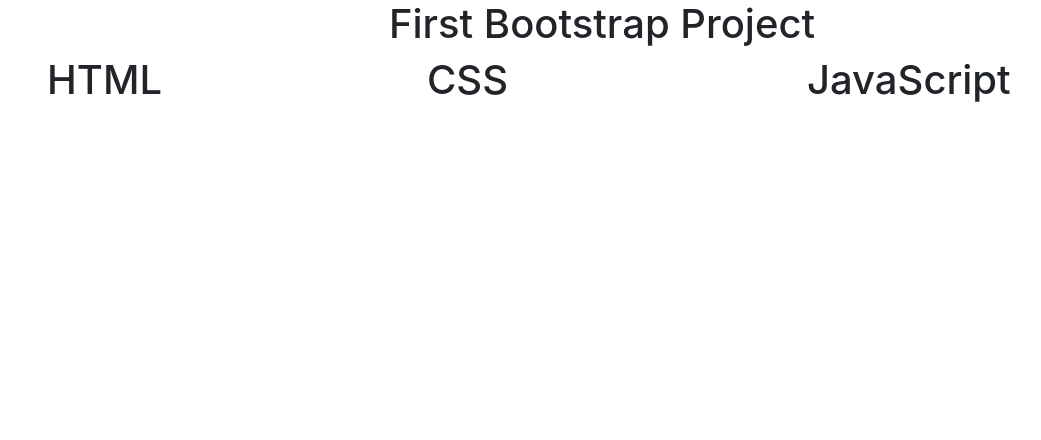
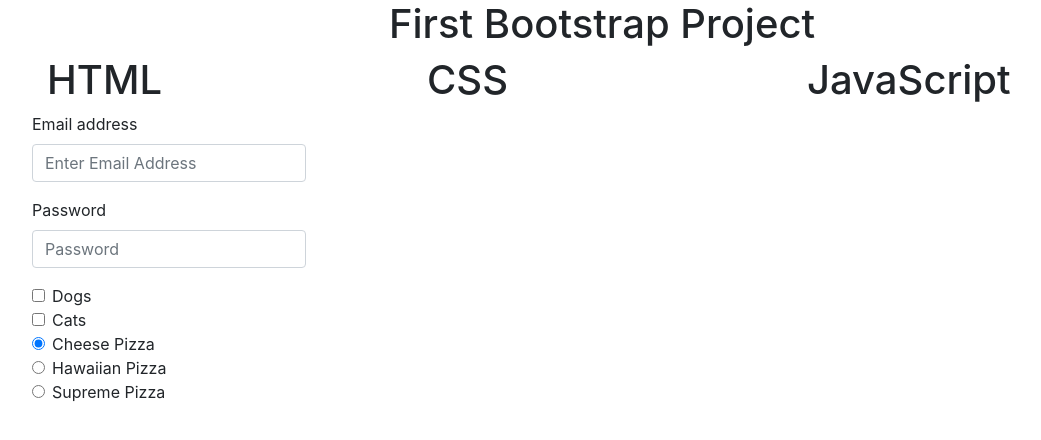
Before and after one commit to gabeaustin/bootstrap-4-drills, a plain HTML site: page index.html in a window 1280 px wide. Shown: the whole page, without its empty margins (38-1079 px from the left). Drawn offline with nearby package versions, Linux system fonts and the light colour scheme.

Commit message:
added form, check boxes and radio buttons

```diff
--- a/index.html
+++ b/index.html
@@ -3,7 +3,7 @@
     <head>
         <meta charset="UTF-8">
         <meta name="viewport" content="width=device-width, initial-scale=1.0">
-        <title>Document</title>
+        <title>First Bootstrap Project</title>
 
         <link rel="stylesheet" href="https://maxcdn.bootstrapcdn.com/bootstrap/4.0.0/css/bootstrap.min.css" integrity="sha384-Gn5384xqQ1aoWXA+058RXPxPg6fy4IWvTNh0E263XmFcJlSAwiGgFAW/dAiS6JXm" crossorigin="anonymous">
         <!-- <link rel="stylesheet" href="styles.css"> -->
@@ -26,6 +26,43 @@
                 </div>
             </div>
 
+            <div class="row">
+                <form action="">
+                    <div class="form-group">
+                        <label for="exampleInputEmail1">Email address</label>
+                        <input type="email" class="form-control" id="userEmail" aria-describedby="emailHelp" placeholder="Enter Email Address">
+                    </div>
+                    <div class="form-group">
+                        <label for="exampleInputPassword1">Password</label>
+                        <input type="password" class="form-control" id="userPassword" placeholder="Password">
+                    </div>
+                    <div class="form-check">
+                        <input class="form-check-input" type="checkbox" value="" id="dogsCheck">
+                        <label class="form-check-label" for="dogsCheck">Dogs</label>
+                    </div>
+
+                    <div class="form-check">
+                        <input class="form-check-input" type="checkbox" value="" id="catsCheck">
+                        <label class="form-check-label" for="catsCheck">Cats</label>
+                    </div>
+
+                    <div class="form-check">
+                        <input class="form-check-input" type="radio" name="pizzaOptionsRadios" id="cheesePizzaRadio" value="cheese" checked>
+                        <label class="form-check-label" for="exampleRadios1">Cheese Pizza</label>
+                    </div>
+
+                    <div class="form-check">
+                        <input class="form-check-input" type="radio" name="pizzaOptionsRadios" id="hawaiianPizzaRadio" value="hawaiian">
+                        <label class="form-check-label" for="hawaiianPizzaRadio">Hawaiian Pizza</label>
+                    </div>
+
+                    <div class="form-check">
+                        <input class="form-check-input" type="radio" name="pizzaOptionsRadios" id="supremePizzaRadio" value="supreme">
+                        <label class="form-check-label" for="supremePizzaRadio">Supreme Pizza</label>
+                    </div>
+                </form>
+            </div>
+
         </div>
 
     </body>
```
